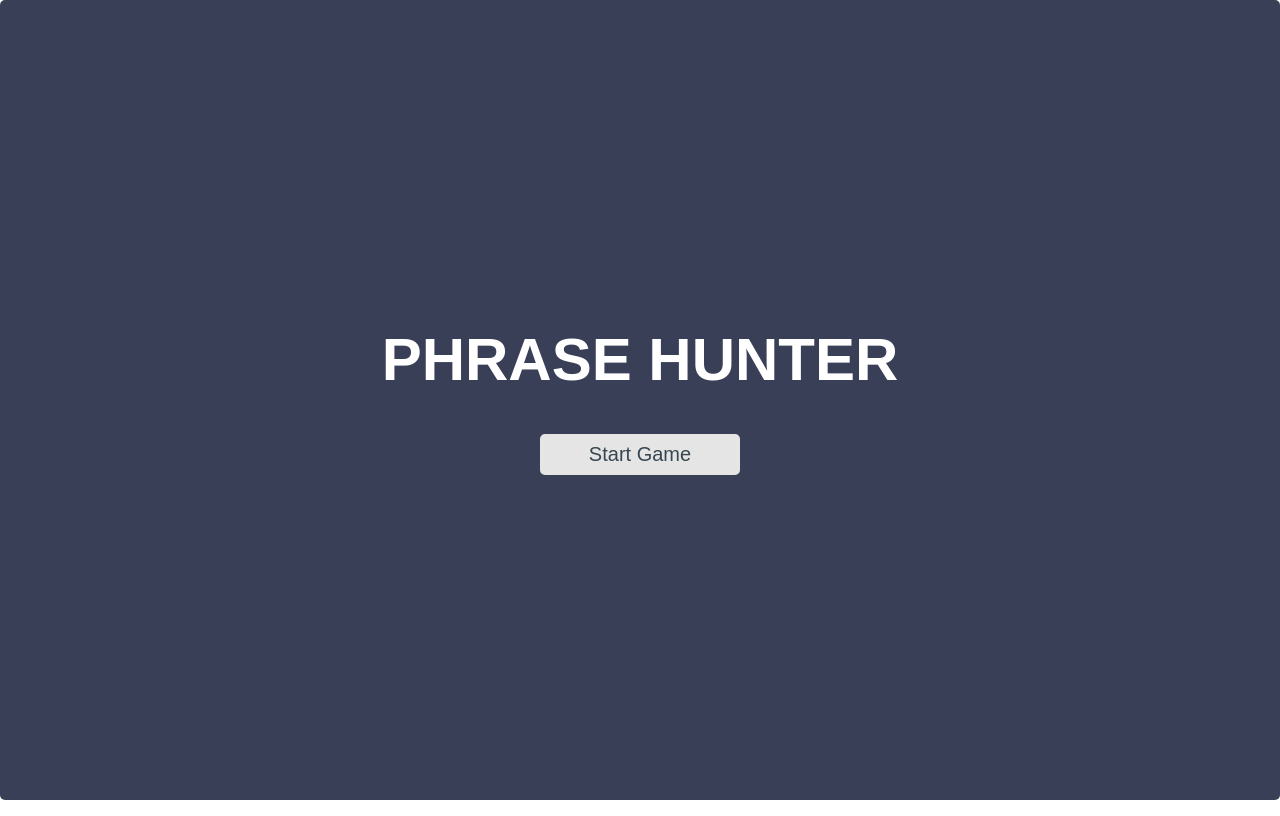
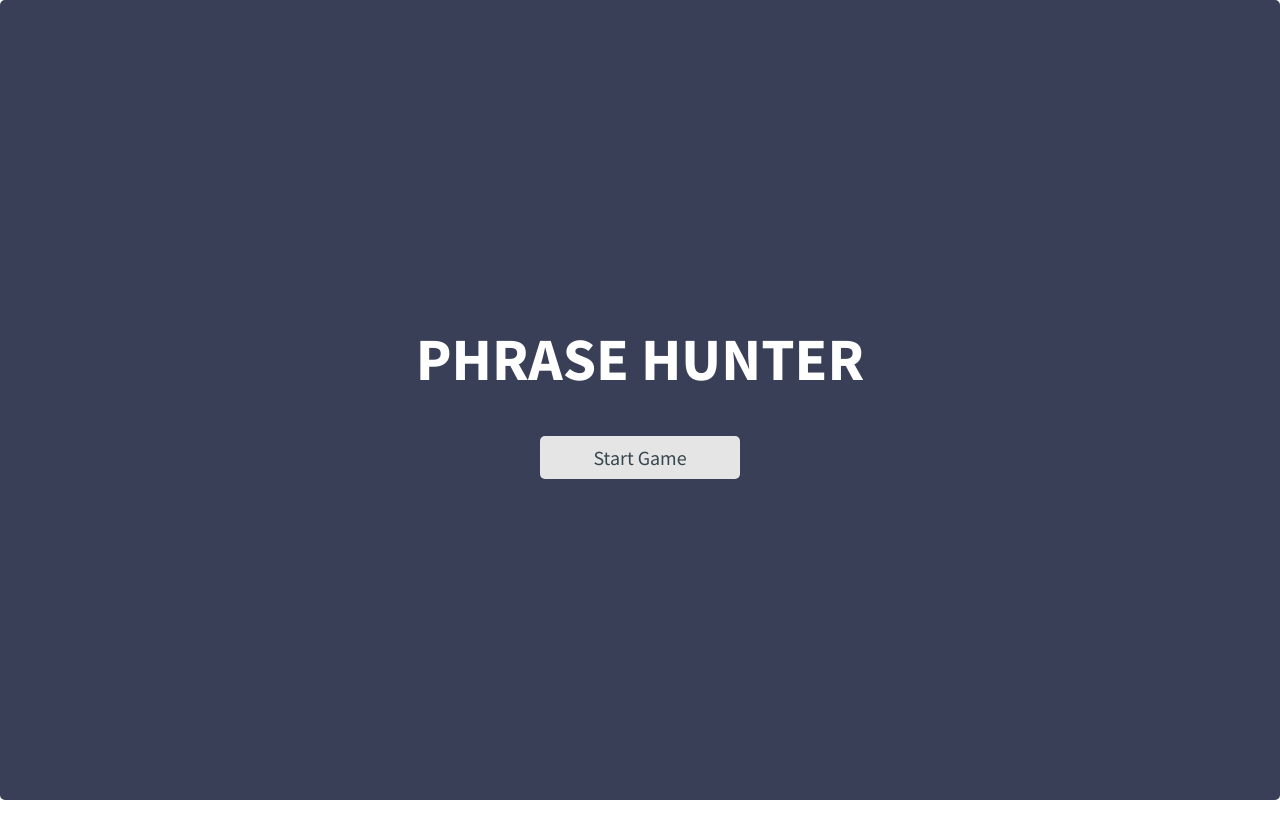
Before and after one commit to tanelson92/oop-game-show-treehouse-2022, a plain HTML site: page index.html in a window 1280 px wide. Drawn offline with Linux system fonts and the light colour scheme.

Commit message:
Update readme.

```diff
--- a/css/styles.css
+++ b/css/styles.css
@@ -1,6 +1,4 @@
 /* Main styles */
-@import url('https://fonts.googleapis.com/css?family=Open+Sans:400,700&Roboto:300');
-
 /* Variables */
 
 :root {
@@ -20,7 +18,7 @@
 
 * {
   box-sizing: border-box;
-  font-family: 'Montserrat', sans-serif;
+  font-family: 'Source Sans Pro', sans-serif;
 }
 
 body {
```
Also changed, not shown: 1 other file.
